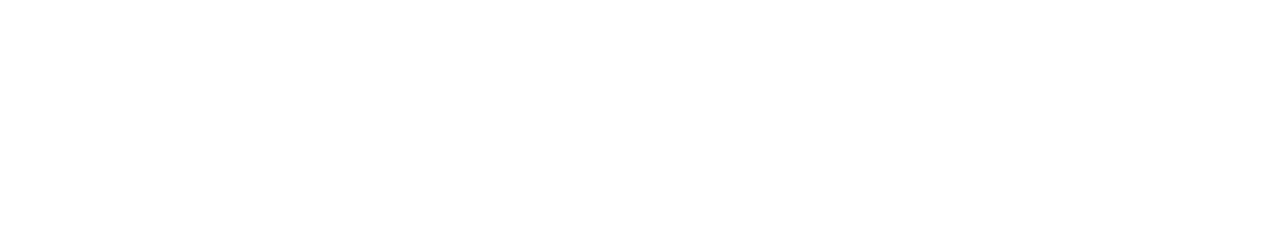
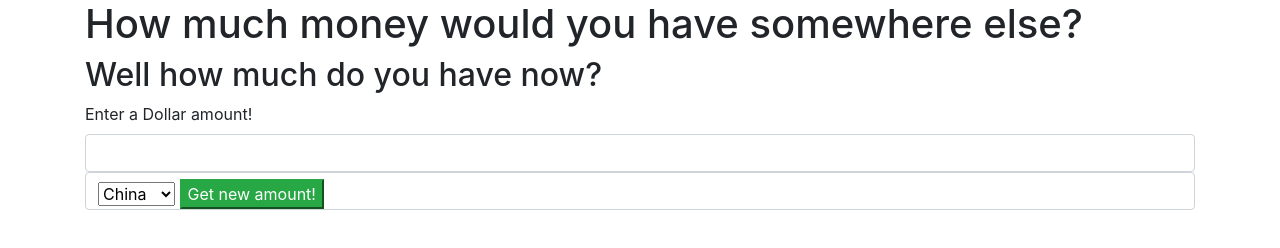
Before and after one commit to Rendo4/code-review-6, a website built with webpack: page src/index.html in a window 1280 px wide. Built offline with nearby package versions, Linux system fonts and the light colour scheme.

Commit message:
set up html set up with ids and classes to dislpay parsed data

```diff
--- a/src/index.html
+++ b/src/index.html
@@ -4,6 +4,28 @@
   <title>Currency Exchange</title>
 </head>
 <body>
-
+  <div class="container">
+    <h1>How much money would you have somewhere else?</h1>
+    <h2>Well how much do you have now?</h2>
+    <div class="form-group">
+      <form id="input">
+        <label for="dollars">Enter a Dollar amount!</label>
+        <input id="number" class ="form-control" type="text">
+      </form>
+      <div class="form-control">
+        <select name="money" id="money">
+          <option value="CNY">China</option>
+          <option value="JPY">Japan</option>
+          <option value="RUB">Russia</option>
+          <option value="MXN">Mexico</option>
+          <option value="TRY">Turkey</option>
+          <option value="GGG">Gill</option>
+        </select>
+        <button class="btn-success" id="convert">Get new amount!</button>
+      </div>
+    </div>
+    <div class="showResults"></div>
+    <div class="showErrors"></div>
+  </div>
 </body>
 </html>
--- a/src/index.js
+++ b/src/index.js
@@ -3,3 +3,4 @@
 import 'bootstrap';
 import 'bootstrap/dist/css/bootstrap.min.css';
 import './css/styles.css';
+import  ExchangeRate from './exchange.js';
```
